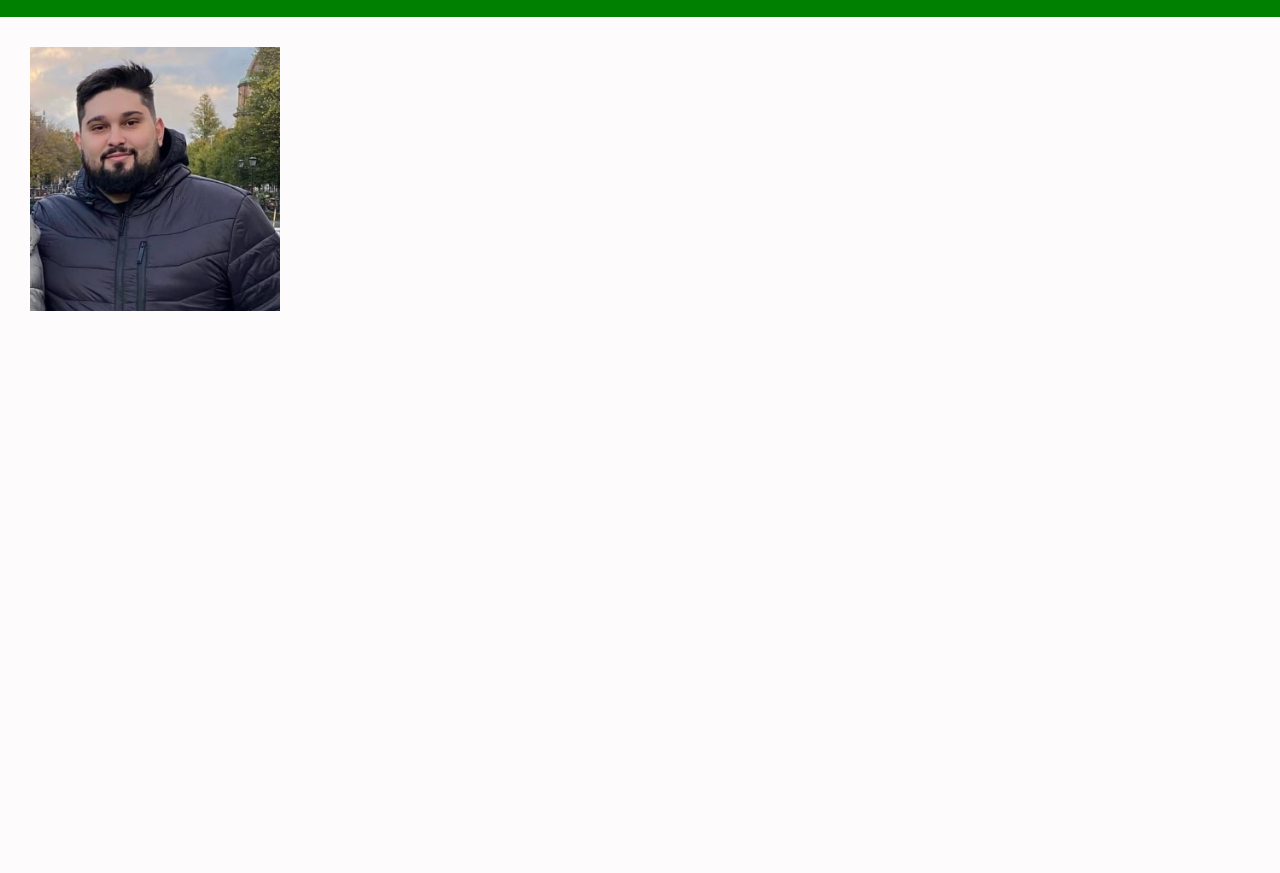
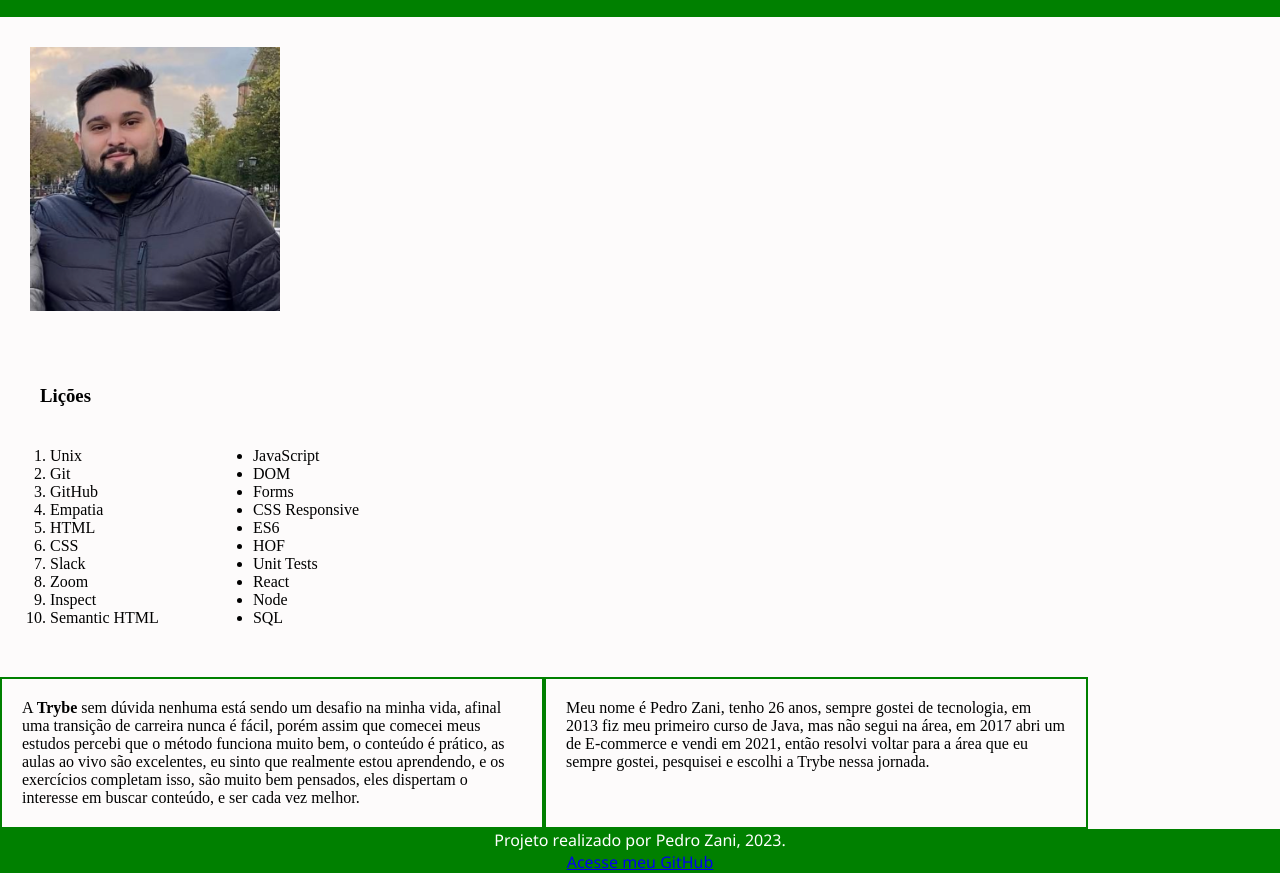
Before and after one commit to phzani/project-lessonsLearned, a website: page index.html in a window 1280 px wide. Shown: the part 130-1003 px from the top of the page. Before the commit the page ends 800 px from the top, so only its background shows below. Drawn offline with Linux system fonts and the light colour scheme.

Commit message:
Adicionei as listas, rodapé, artido e aside

```diff
--- a/index.html
+++ b/index.html
@@ -23,6 +23,50 @@
     <div>
         <img src="images/minha_foto.jpg" alt="Foto de Pedro" id="minha_foto">
     </div>
+    <div class="licoes">
+           <div>
+                <h3>Lições</h3>
+                <ol id="licoes_aprendidas">
+                    <li>Unix</li>
+                    <li>Git</li>
+                    <li>GitHub</li>
+                    <li>Empatia</li>
+                    <li>HTML</li>
+                    <li>CSS</li>
+                    <li>Slack</li>
+                    <li>Zoom</li>
+                    <li>Inspect</li>
+                    <li>Semantic HTML</li>
+                </ol>
+            </div>
+            <div>
+                <ul id="licoes_a_aprender">
+                    <li>JavaScript</li>
+                    <li>DOM</li>
+                    <li>Forms</li>
+                    <li>CSS Responsive</li>
+                    <li>ES6</li>
+                    <li>HOF</li>
+                    <li>Unit Tests</li>
+                    <li>React</li>
+                    <li>Node</li>
+                    <li>SQL</li>
+                </ul>
+            </div>
+    </div>
+    <div class="about">
+    <article>
+            <p>A <strong>Trybe</strong> sem dúvida nenhuma está sendo um desafio na minha vida, afinal uma transição de carreira nunca é fácil, porém assim que comecei meus estudos percebi que o método funciona muito bem, o conteúdo é prático, as aulas ao vivo são excelentes, eu sinto que realmente estou aprendendo, e os exercícios completam isso, são muito bem pensados, eles dispertam o interesse em buscar conteúdo, e ser cada vez melhor. </p>
+        </article>
+    <aside>
+        <p>Meu nome é Pedro Zani, tenho 26 anos, sempre gostei de tecnologia, em 2013 fiz meu primeiro curso de Java, mas não segui na área, em 2017 abri um de E-commerce e vendi em 2021, então resolvi voltar para a área que eu sempre gostei, pesquisei e escolhi a Trybe nessa jornada. </p>
+    </aside>
+</div>
 
+    <footer id="rodape">
+        <p>Projeto realizado por Pedro Zani, 2023.</p>
+        <a href="https://github.com/phzani" target="_blank">Acesse meu GitHub</a>
+
+    </footer>
 </body>
 </html>
--- a/style.css
+++ b/style.css
@@ -40,4 +40,55 @@ img#minha_foto {
     width: 250px;
     padding: 30px;
 
+
 }
+ol#licoes_aprendidas {
+    padding: 20px;
+    text-align: left;
+    display: inline-block;
+    padding-left: 30px;
+}
+
+ul#licoes_a_aprender {
+    text-align: left;
+    display: inline-block;
+    padding: 30px;
+}
+
+.licoes div {
+    display: inline-block;
+    padding: 20px;
+}
+.licoes h3{
+    padding: 20px;
+}
+
+.meu_aprendizado {
+    display: inline-block;
+    width: 300px;
+    padding: 20px;
+}
+
+
+.about {
+    display: inline-flex;
+
+
+}
+.about article{
+    width: 500px;
+    padding: 20px;
+    border: 2px solid green;
+}
+.about aside {
+    width: 500px;
+    padding: 20px;
+    border: 2px solid green;
+}
+
+footer#rodape {
+    background-color: green;
+    color: white;
+    font-family: 'Segoe UI', Tahoma, Geneva, Verdana, sans-serif;
+    text-align: center;
+}
```
